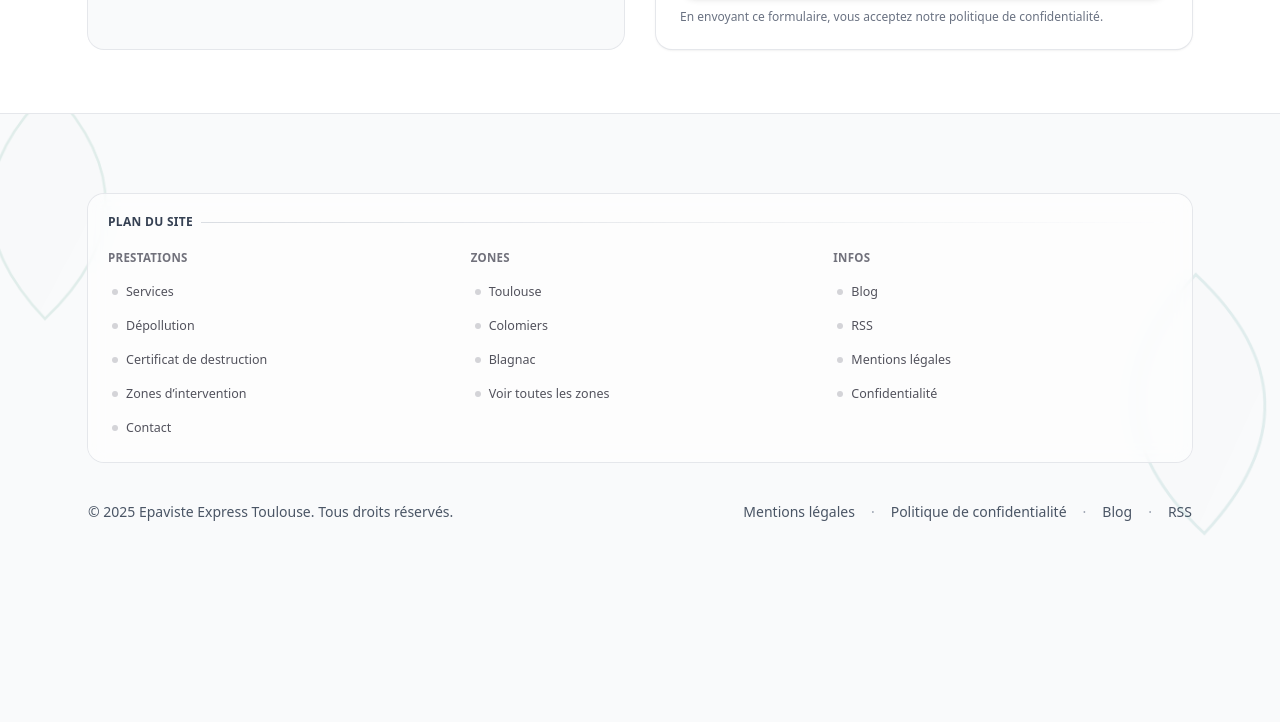
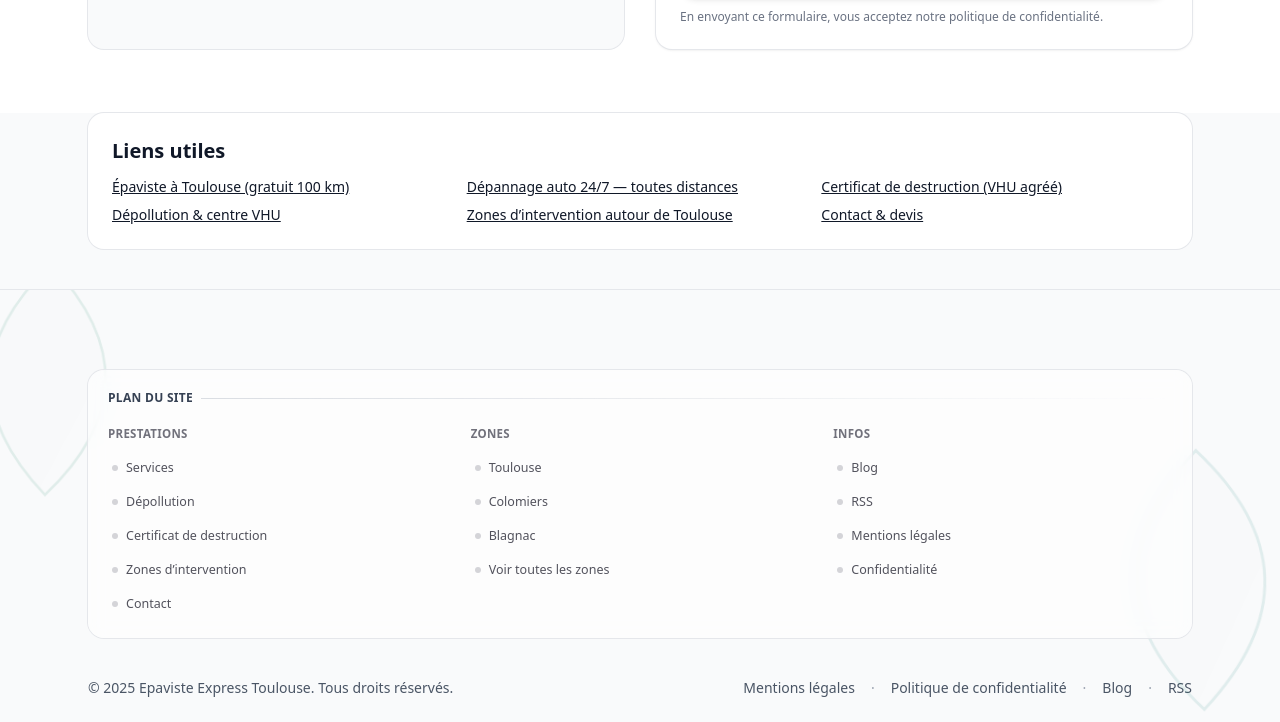
Before and after one commit to youness-haddou-pro/epaviste-express-toulouse.fr, an Astro site: page /services in a window 1280 px wide. Shown: the part 2663-3385 px from the top of the page. Before the commit the page ends 3209 px from the top, so only its background shows below. Built offline with nearby package versions, Linux system fonts and the light colour scheme; Astro itself is replaced by a stand-in of ours.

Commit message:
Rectification de l'arborescence pour les pages "epaviste & dépannage"

```diff
--- a/src/pages/services/index.astro
+++ b/src/pages/services.astro
@@ -1,10 +1,10 @@
 ---
-import Layout from '../../layouts/Layout.astro';
-import MobileCTA from '../../components/MobileCTA.astro';
-import ServicesSection from '../../components/Services.astro';
-import Contact from '../../components/Contact.astro';
-import Footer from '../../components/Footer.astro';
-import { data } from '../../data/siteData';
+import Layout from '../layouts/Layout.astro';
+import MobileCTA from '../components/MobileCTA.astro';
+import ServicesSection from '../components/Services.astro';
+import Contact from '../components/Contact.astro';
+import Footer from '../components/Footer.astro';
+import { data } from '../data/siteData';
 
 const title = `Dépannage auto 24/7 & épaves (gratuit) à Toulouse | ${data.name}`;
 const description = "Dépannage et remorquage auto 24h/24 - 7j/7, toutes distances (sur devis). Enlèvement d’épaves gratuit à Toulouse et 100 km : véhicules HS, accidentés, moto, utilitaire, certificat de destruction. Intervention rapide (1–2 h).";
@@ -174,6 +174,21 @@ const faqJsonld = {
   </section>
 
   <Contact data={data} />
+
+  <section class="reveal mx-auto max-w-6xl px-6 pb-10" style="--delay:220ms">
+    <div class="rounded-2xl bg-white p-6 ring-1 ring-gray-200">
+      <h2 class="text-xl font-semibold">Liens utiles</h2>
+      <ul class="mt-3 grid gap-2 sm:grid-cols-2 lg:grid-cols-3 text-sm">
+        <li><a class="underline" href="/epaviste/">Épaviste à Toulouse (gratuit 100 km)</a></li>
+        <li><a class="underline" href="/depannage/">Dépannage auto 24/7 — toutes distances</a></li>
+        <li><a class="underline" href="/certificat-destruction/">Certificat de destruction (VHU agréé)</a></li>
+        <li><a class="underline" href="/depollution/">Dépollution & centre VHU</a></li>
+        <li><a class="underline" href="/zones/">Zones d’intervention autour de Toulouse</a></li>
+        <li><a class="underline" href="/contact/">Contact & devis</a></li>
+      </ul>
+    </div>
+  </section>
+
   <Footer name={data.name} />
 
   <!-- JSON-LD FAQ -->
```
Also changed, not shown: src/pages/depannage.astro (renamed from src/pages/services/depannage.astro, +5 -5 lines), src/pages/epaviste.astro (renamed from src/pages/services/epaviste.astro, +5 -5 lines).
